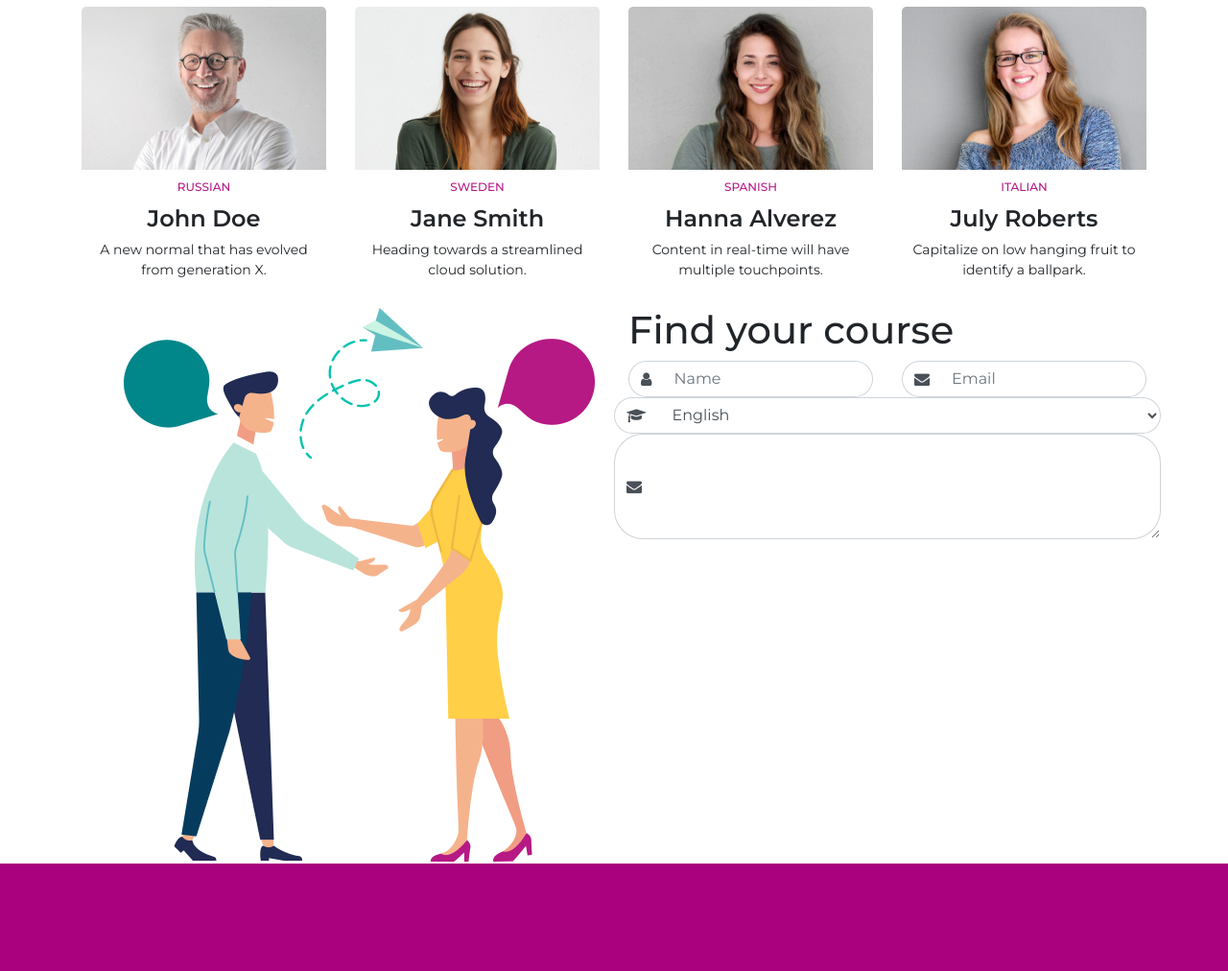
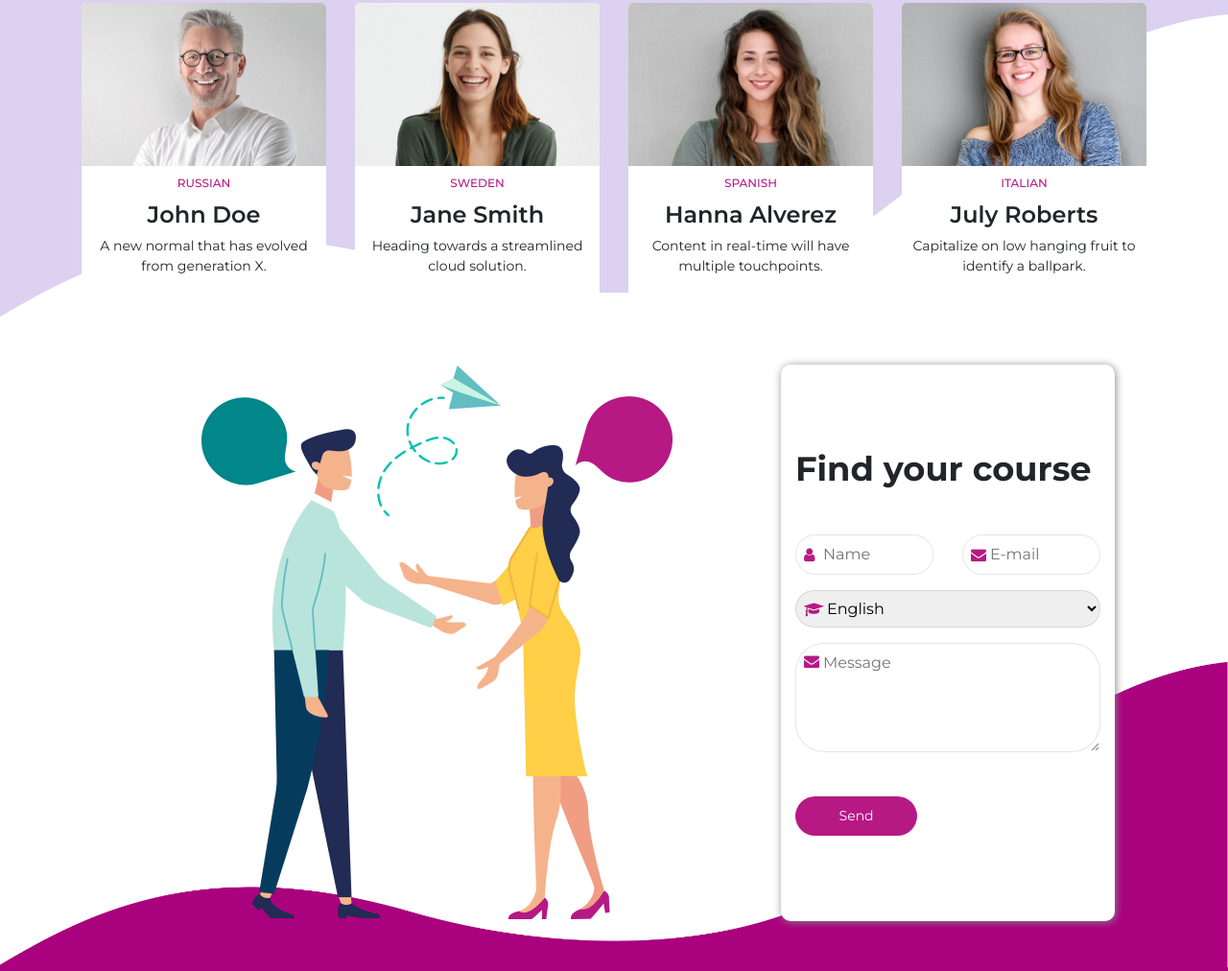
Before and after one commit to luuhuynhh/our-team, a plain HTML site: page index.html in a window 1280 px wide. Shown: the part 1034-2046 px from the top of the page at 96% size. Drawn offline with nearby package versions, Linux system fonts and the light colour scheme.

Commit message:
form [1]

```diff
--- a/index.html
+++ b/index.html
@@ -159,50 +159,46 @@
     </section>
     <section class="form">
       <div class="container">
+        <div class="form__content">
           <div class="row">
-          <div class="left col-lg-6">
+            <div class="left col-lg-8">
               <img src="./images/conatct_inner.png" alt="">
             </div>
-          <div class="right col-lg-6">
+            <div class="right col-lg-4">
               <form>
                 <h1 class="title">Find your course</h1>
+                <div class="input-groupp">
                   <div class="row">
-                <div class="input-group col-lg-6">
-                  <div class="input-group-prepend">
-                    <span class="input-group-text" id="basic-addon1"><i class="fa fa-user"></i></span>
+                    <div class="div col-lg-6">
+                      <input type="text" placeholder="Name">
+                      <i class="fa fa-user"></i>
                     </div>
-                  <input type="text" class="form-control" placeholder="Name" aria-label="Name" aria-describedby="basic-addon1">
-                </div>
-                <div class="input-group col-lg-6">
-                  <div class="input-group-prepend">
-                    <span class="input-group-text" id="basic-addon2"><i class="fa fa-envelope"></i></span>
-                  </div>
-                  <input type="text" class="form-control" placeholder="Email" aria-label="Email" aria-describedby="basic-addon2">
+                    <div class="div col-lg-6">
+                      <input type="text" placeholder="E-mail">
+                      <i class="fa fa-envelope"></i>
                     </div>
                   </div>
                   <div class="row">
-                <div class="input-group col-xs-12">
-                  <div class="input-group-prepend">
-                    <span class="input-group-text" id="basic-addon3"><i class="fa fa-graduation-cap"></i></span>
-                  </div>
-                  <select class="form-control"  aria-describedby="basic-addon3">
+                    <div class="div col-12">
+                      <select>
                         <option>English</option>
                         <option>French</option>
                         <option>Spanish</option>
                         <option>German</option>
                       </select>
+                      <i class="fa fa-graduation-cap"></i>
                     </div>
                   </div>
                   <div class="row">
-                <div class="input-group col-xs-12">
-                  <div class="input-group-prepend">
-                    <span class="input-group-text" id="basic-addon4"><i class="fa fa-envelope"></i></span>
-                  </div>
-                  <textarea class="form-control"  aria-describedby="basic-addon4" rows="4" placeholder="Message">
-                  </textarea>
+                    <div class="div col-12">
+                      <textarea rows="4" placeholder="Message"></textarea>
+                      <i class="area fa fa-envelope"></i>
                     </div>
                   </div>
+                </div>
+                <button>Send</button>
               </form>
+            </div>
           </div>
         </div>
       </div>
--- a/scss/pages/_home.scss
+++ b/scss/pages/_home.scss
@@ -56,14 +56,14 @@
 }
 
 .carousel {
-    background-image: url(../../images/yellow_top_wave_01.png);
-    background-size: contain;
+    background-image: url(../../images/yellow_top_wave_01.png), url("../../images/Violet_top_left_wave.png");
+    background-size: contain, contain;
+    background-position: top left, bottom left;
     background-repeat: no-repeat;
     padding-top: 4rem;
+    padding-bottom: 4rem;
 
     .left {
-        // width: 45%;
-
         .sub-title {
             color: $color-1;
             display: block;
@@ -78,8 +78,6 @@
     }
 
     .right {
-        // width: 45%;
-
         img {
             max-width: 100%;
         }
@@ -88,11 +86,13 @@
 
 .teacherList {
     text-align: center;
-    background-image: url("../../images/Violet_top_left_wave.png"), url("../../images/Wave_White_bottom_right_shape_01.png");
-    background-repeat: no-repeat, no-repeat;
-    background-position: top left, bottom left;
-    background-size: contain, contain;
-    padding-top: 100px;
+    background-image: url("../../images/Wave_White_bottom_right_shape_01.png");
+    background-repeat: no-repeat;
+    background-position: bottom left;
+    background-size: contain;
+    padding-top: 2rem;
+    padding-bottom: 1rem;
+    background-color: #dcd1f0;
 
     .teacher {
         background-color: white;
@@ -137,6 +137,104 @@
 }
 
 .form {
+    background-image: url(../../images/accent_bottom_wave_01.png);
+    background-repeat: no-repeat;
+    background-size: contain;
+    background-position: bottom left;
+
+    .form__content {
+        padding: 3rem;
+    }
+
+    .left {
+        padding-left: 3rem;
+    }
+
+    .right {
+        box-shadow: 1px 1px 8px #888888;
+        background-color: white;
+        display: flex;
+        justify-content: center;
+        align-items: center;
+        border-radius: 10px;
+
+        h1 {
+            font-size: 2.2rem;
+            line-height: 1.2;
+            font-weight: bold;
+        }
+
+        form {
+            display: flex;
+            flex-direction: column;
+            justify-content: space-evenly;
+            height: 80%;
+        }
+
+        button {
+            width: 40%;
+        }
+    }
+
+
+    .div {
+        position: relative;
+        align-self: center;
+        align-content: center;
+        margin: .5rem auto;
+
+        input {
+            border-radius: 30px;
+            padding: .5rem 1rem;
+            padding-left: 1.75rem;
+            border: 1px solid rgba(0, 0, 0, .1);
+            width: 100%;
+        }
+
+        input:focus {
+            border: 1px solid rgba(0, 0, 0, .1);
+            outline: none;
+        }
+
+        i {
+            position: absolute;
+            top: 50%;
+            left: 1.5rem;
+            transform: translateY(-50%);
+            color: $color-1;
+        }
+
+        select {
+            width: 100%;
+            border-radius: 30px;
+            padding: .5rem 1rem;
+            padding-left: 1.75rem;
+            border: 1px solid rgba(0, 0, 0, .1);
+        }
+
+        select:focus {
+            outline: none;
+            border: 1px solid rgba(0, 0, 0, .1);
+        }
+
+        textarea {
+            width: 100%;
+            border-radius: 30px;
+            padding: .5rem 1rem;
+            padding-left: 1.75rem;
+            border: 1px solid rgba(0, 0, 0, .1);
+        }
+
+        textarea:focus {
+            border: 1px solid rgba(0, 0, 0, .1);
+            outline: none;
+        }
+
+        i.area {
+            top: 1.2rem;
+        }
+    }
+
     .input-group {
         .input-group-text {
             border-right: none;
@@ -162,7 +260,7 @@ footer {
     background-position: center;
     background-size: cover;
     background-repeat: no-repeat;
-    padding: 150px 0;
+    padding: 6rem 0 12rem 0;
     color: white;
 
     .item {
```
Also changed, not shown: css/main.css, 1 other file. Lines whose indentation alone changed are shown as unchanged.
